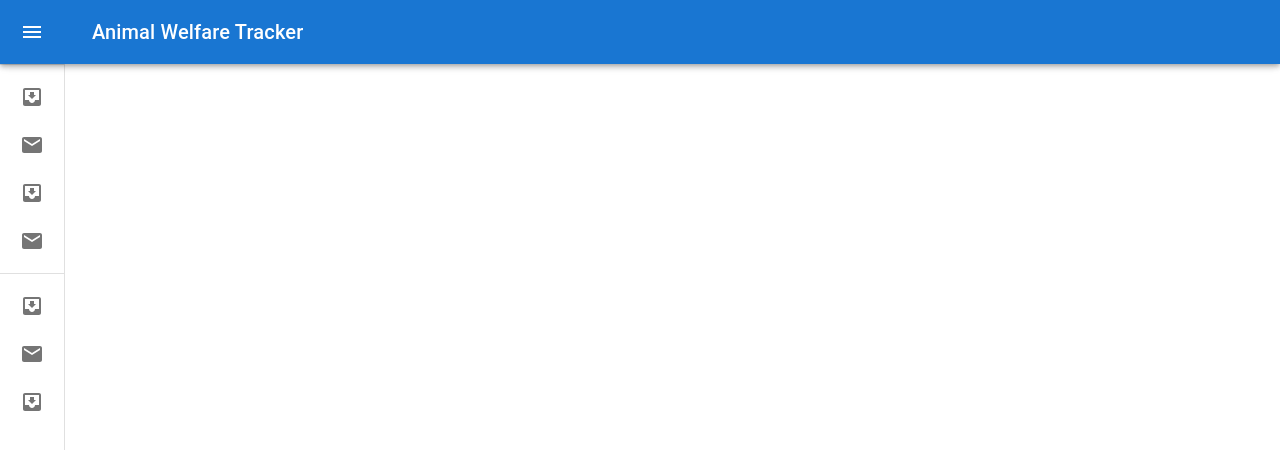
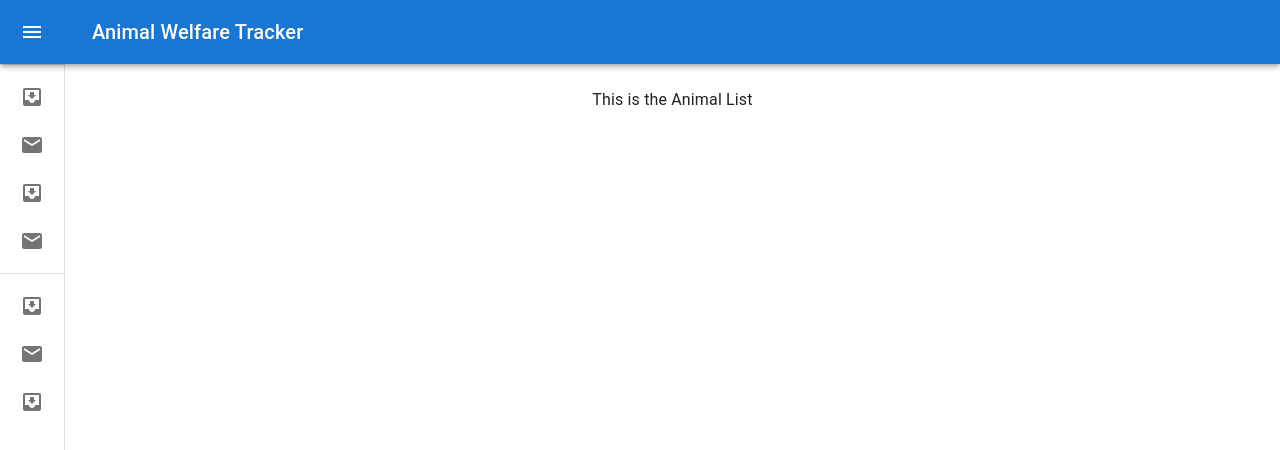
Before and after one commit to natashashanae94/animal-welfare-tracker, a React (Create React App) app: page / in a window 1280 px wide. Shown: the top 450 px of the page. Built offline with nearby package versions, Linux system fonts and the light colour scheme.

Commit message:
Fixing the main content area so that it becomes dynamic and shows specific content depending on what button is clicked

```diff
--- /dev/null
+++ b/src/components/AssessmentsList.jsx
@@ -0,0 +1,10 @@
+import * as React from 'react';
+
+
+const AssessmentsList = () => {
+    return (
+       <div>This is the Assessments List</div>
+    );
+}
+
+export default AssessmentsList;
--- /dev/null
+++ b/src/components/MainContentArea.jsx
@@ -0,0 +1,12 @@
+import * as React from 'react';
+
+import AnimalList from '../components/AnimalList';
+import AssessmentsList from '../components/AssessmentsList';
+
+const MainContentArea = () => {
+    return(
+        <AnimalList />
+    );
+}
+
+export default MainContentArea;
--- a/src/components/MenuBar.jsx
+++ b/src/components/MenuBar.jsx
@@ -1,4 +1,5 @@
 import * as React from 'react';
+import MainContentArea from '../components/MainContentArea';
 import { styled, useTheme } from '@mui/material/styles';
 import Box from '@mui/material/Box';
 import MuiDrawer from '@mui/material/Drawer';
@@ -89,6 +90,7 @@ const Drawer = styled(MuiDrawer, { shouldForwardProp: (prop) => prop !== 'open'
 export default function MiniDrawer() {
   const theme = useTheme();
   const [open, setOpen] = React.useState(false);
+  const [content, setContent] = React.useState([]);
 
   const handleDrawerOpen = () => {
     setOpen(true);
@@ -98,7 +100,14 @@ export default function MiniDrawer() {
     setOpen(false);
   };
 
+  // Takes a value, then uses it to render specific content into the Main Content Area depending on what menu link is clicked on.
+  const swapContent = (value) => {
+    setContent(value);
+  }
+
+
   return (
+    <React.Fragment>
       <Box sx={{ display: 'flex' }}>
         <CssBaseline />
         <AppBar position="fixed" open={open}>
@@ -180,7 +189,9 @@ export default function MiniDrawer() {
         <Box component="main" sx={{ flexGrow: 1, p: 3 }}>
           <DrawerHeader />
           {/* Content Goes Here */}
+          <MainContentArea componentToRender={content} />
         </Box>
       </Box>
+    </React.Fragment>
   );
 }
```
Lines whose indentation alone changed are shown as unchanged.
